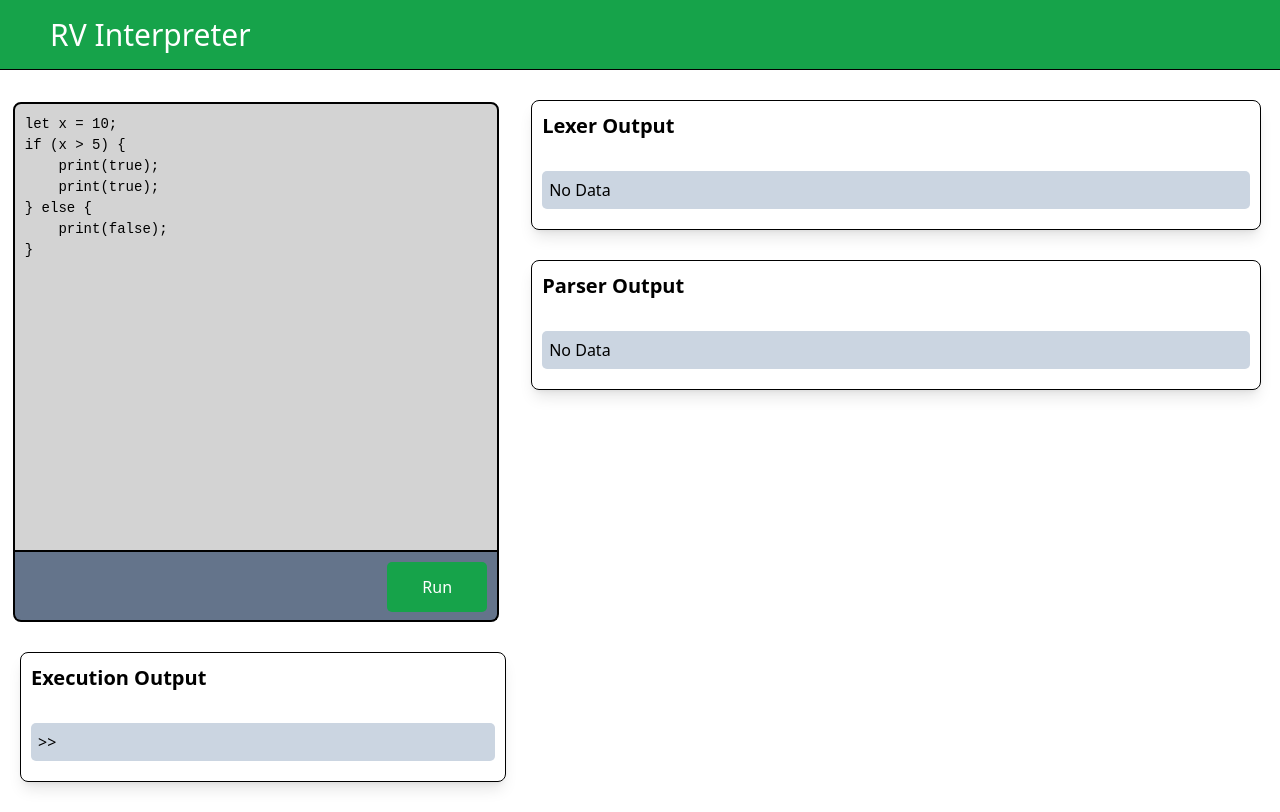
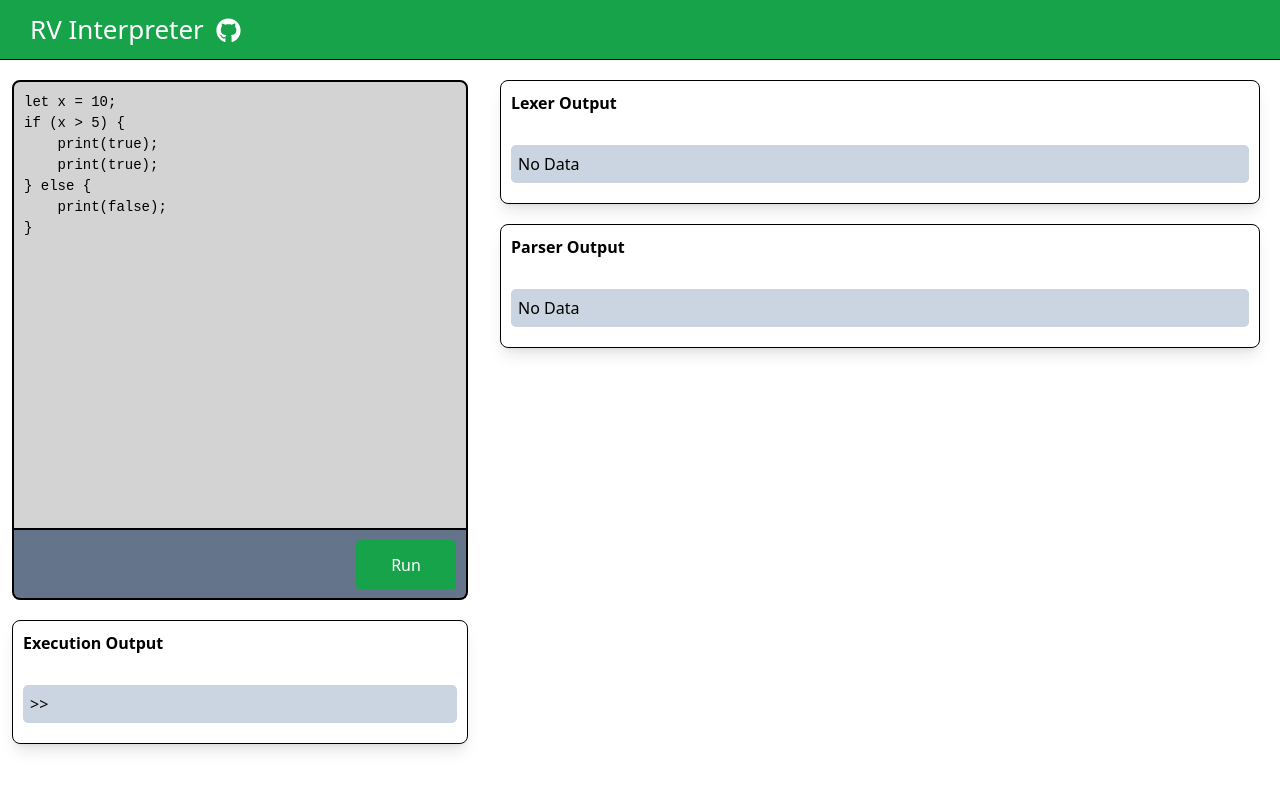
Before and after one commit to rohanvan123/rv-interpreter-frontend, a Next.js app: page / in a window 1280 px wide. Built offline with nearby package versions, Linux system fonts and the light colour scheme.

Commit message:
restyle frontend for more visibility of components

```diff
--- a/components/CodeEditor.tsx
+++ b/components/CodeEditor.tsx
@@ -73,8 +73,8 @@ if (x > 5) {
   };
 
   return (
-    <div className="flex flex-row justify-center">
-      <div className="w-[95%] mt-[22px]">
+    <div className="flex flex-row justify-center w-[95%] mx-auto">
+      <div className="w-full">
         <Editor
           className="border-black border-[2px] rounded-t-lg h-[450px]"
           value={code}
--- a/components/Containter.tsx
+++ b/components/Containter.tsx
@@ -2,7 +2,7 @@ import { FC, PropsWithChildren } from "react";
 
 const Container: FC<PropsWithChildren> = ({ children }) => {
   return (
-    <div className="mt-[10px] mb-[30px] p-[10px] pb-[20px] shadow-lg border-black border-[1px] rounded-lg">
+    <div className="p-[10px] pb-[20px] shadow-lg border-black border-[1px] rounded-lg w-[95%] mx-auto">
       {children}
     </div>
   );
--- a/components/NavBar.tsx
+++ b/components/NavBar.tsx
@@ -1,12 +1,22 @@
 import React from "react";
+import { FaGithub } from "react-icons/fa";
 
 const NavBar = () => {
   return (
     <div
-      className="w-full h-[70px] flex flex-row justify-items-end gap-[50px] items-center
+      className="w-full h-[60px] flex flex-row justify-items-end gap-[50px] items-center
      bg-green-600 fixed top-0 z-50 border-b-[1px] border-b-black"
     >
-      <div className="text-[30px]  text-white ml-[50px]">RV Interpreter</div>
+      <div className="flex flex-row gap-[12px]">
+        <div className="text-[26px]  text-white ml-[30px]">RV Interpreter</div>
+        <a
+          className="mt-[8px]"
+          href="https://github.com/rohanvan123/rv-interpreter.git"
+          target="_blank"
+        >
+          <FaGithub color="white" size={25} />
+        </a>
+      </div>
     </div>
   );
 };
--- a/components/ProgramOutput.tsx
+++ b/components/ProgramOutput.tsx
@@ -13,45 +13,41 @@ interface ProgramOutputProps {
 const ProgramOutput: FC<ProgramOutputProps> = ({ programResult, loading }) => {
   // console.log(programResult);
   return (
-    <div className="w-[60%] flex flex-row justify-center ">
-      <div className="mt-[10px] w-[95%]">
-        {/* <span className="text-[30px]">Interpreter Output</span> */}
-        <div className="">
+    <div className="w-full flex flex-row">
+      <div className="w-full mx-auto flex flex-col gap-[20px]">
         <Container>
-            <span className="font-semibold text-[20px]">Lexer Output</span>
+          <span className="font-semibold text-[16px]">Lexer Output</span>
 
           {loading ? (
             <LoadingIcon />
           ) : programResult ? (
             programResult.error !== undefined ? (
-                <div className="text-red-600 p-3 mt-6 rounded bg-red-100">
-                  Error: {programResult.error} (Check your code for syntax
-                  errors)
+              <div className="text-red-600 p-3 mt-6 first:mt-0 rounded bg-red-100">
+                Error: {programResult.error} (Check your code for syntax errors)
               </div>
             ) : (
               <TokenSequences programResult={programResult} />
             )
           ) : (
-              <div className="bg-slate-300 p-[7px] mt-[30px] rounded-[5px]">
+            <div className="bg-slate-300 p-[7px] mt-[30px] first:mt-0 rounded-[5px]">
               No Data
             </div>
           )}
         </Container>
         <Container>
-            <span className="font-semibold text-[20px]">Parser Output</span>
+          <span className="font-semibold text-[16px]">Parser Output</span>
           {loading ? (
             <LoadingIcon />
           ) : programResult ? (
             programResult.error !== undefined ? (
-                <div className="text-red-600 p-3 mt-6 rounded bg-red-100">
-                  Error: {programResult.error} (Check your code for syntax
-                  errors)
+              <div className="text-red-600 p-3 mt-6 rounded bg-red-100 first:mt-0">
+                Error: {programResult.error} (Check your code for syntax errors)
               </div>
             ) : programResult.ast_trees &&
               programResult.ast_trees.length > 0 ? (
               <TreeSlider astTrees={programResult.ast_trees} />
             ) : (
-                <div className="bg-slate-300 p-[7px] mt-[30px] rounded-[5px]">
+              <div className="bg-slate-300 p-[7px] mt-[30px] rounded-[5px] first:mt-0">
                 No Data
               </div>
             )
@@ -63,7 +59,6 @@ const ProgramOutput: FC<ProgramOutputProps> = ({ programResult, loading }) => {
         </Container>
       </div>
     </div>
-    </div>
   );
 };
 
--- a/components/TokenSequences.tsx
+++ b/components/TokenSequences.tsx
@@ -23,7 +23,10 @@ const TokenSequences: FC<TokenSequencesProps> = ({ programResult }) => {
     <div className="flex flex-col gap-2 mt-[20px] ml-[20px]">
       {programResult.tokens.map((seq: string[], seq_idx: number) => {
         return (
-          <div key={seq_idx} className="flex flex-row gap-2 flex-wrap">
+          <div
+            key={seq_idx}
+            className="flex flex-row gap-2 flex-wrap text-[12px]"
+          >
             <span className="bg-green-500 p-[7px] rounded-[5px] hover:bg-green-800">
               LINE {seq_idx + 1}
             </span>
--- a/package.json
+++ b/package.json
@@ -14,6 +14,7 @@
     "react": "^18",
     "react-d3-tree": "^3.6.2",
     "react-dom": "^18",
+    "react-icons": "^5.5.0",
     "react-loading": "^2.0.3",
     "react-simple-code-editor": "^0.13.1"
   },
--- a/pages/index.tsx
+++ b/pages/index.tsx
@@ -14,15 +14,15 @@ export default function Home() {
     <main className="w-full">
       <NavBar />
       <div className="flex flex-row mt-[80px]">
-        <div className="flex flex-col w-[40%]">
+        <div className="flex flex-col w-[60%] gap-[20px] mx-auto">
           <CodeEditor
             setResult={setResult}
             setLoading={setLoading}
             loading={loading}
           />
-          <div className="ml-[20px] w-[95%] mt-[20px]">
+          <div className="">
             <Container>
-              <span className="font-semibold text-[20px]">
+              <span className="font-semibold text-[16px]">
                 Execution Output
               </span>
 
```
Also changed, not shown: 2 other files (tests, documents, lock files or other folders). Lines whose indentation alone changed are shown as unchanged.
